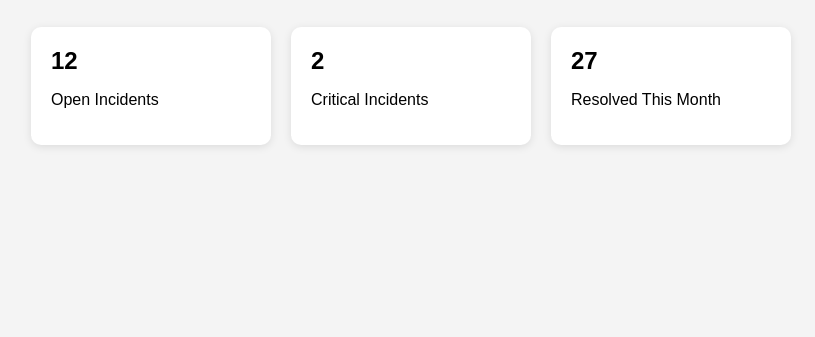
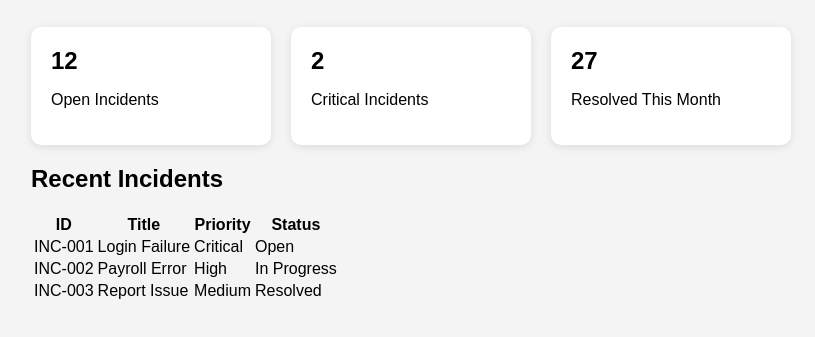
Before and after one commit to Sahba-mnj/incident-management-tracker, a plain HTML site: page index.html in a window 1280 px wide. Shown: the part 119-456 px from the top of the page, without its empty margins (9-824 px from the left). Drawn offline with Linux system fonts and the light colour scheme.

Commit message:
Update index.html

```diff
--- a/index.html
+++ b/index.html
@@ -28,5 +28,37 @@
 
     </div>
 
+    <h2>Recent Incidents</h2>
+
+    <table>
+        <tr>
+            <th>ID</th>
+            <th>Title</th>
+            <th>Priority</th>
+            <th>Status</th>
+        </tr>
+
+        <tr>
+            <td>INC-001</td>
+            <td>Login Failure</td>
+            <td>Critical</td>
+            <td>Open</td>
+        </tr>
+
+        <tr>
+            <td>INC-002</td>
+            <td>Payroll Error</td>
+            <td>High</td>
+            <td>In Progress</td>
+        </tr>
+
+        <tr>
+            <td>INC-003</td>
+            <td>Report Issue</td>
+            <td>Medium</td>
+            <td>Resolved</td>
+        </tr>
+    </table>
+
 </body>
 </html>
```
